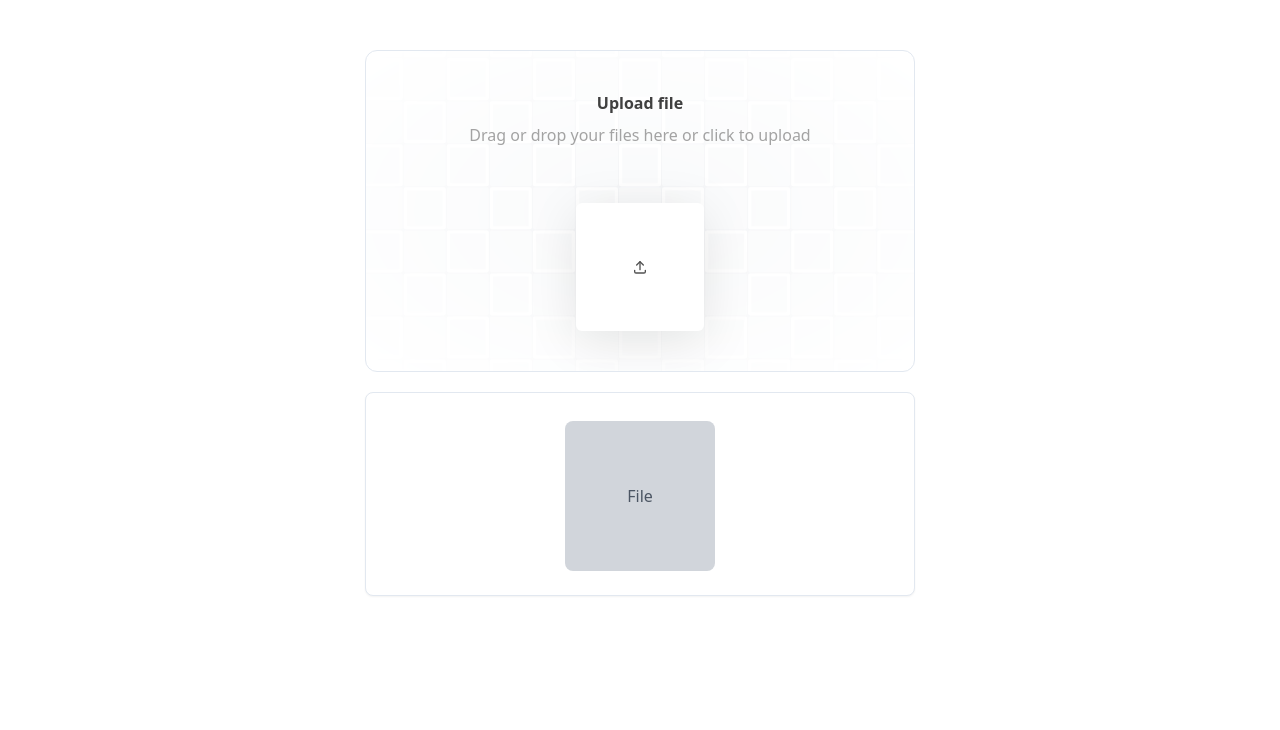
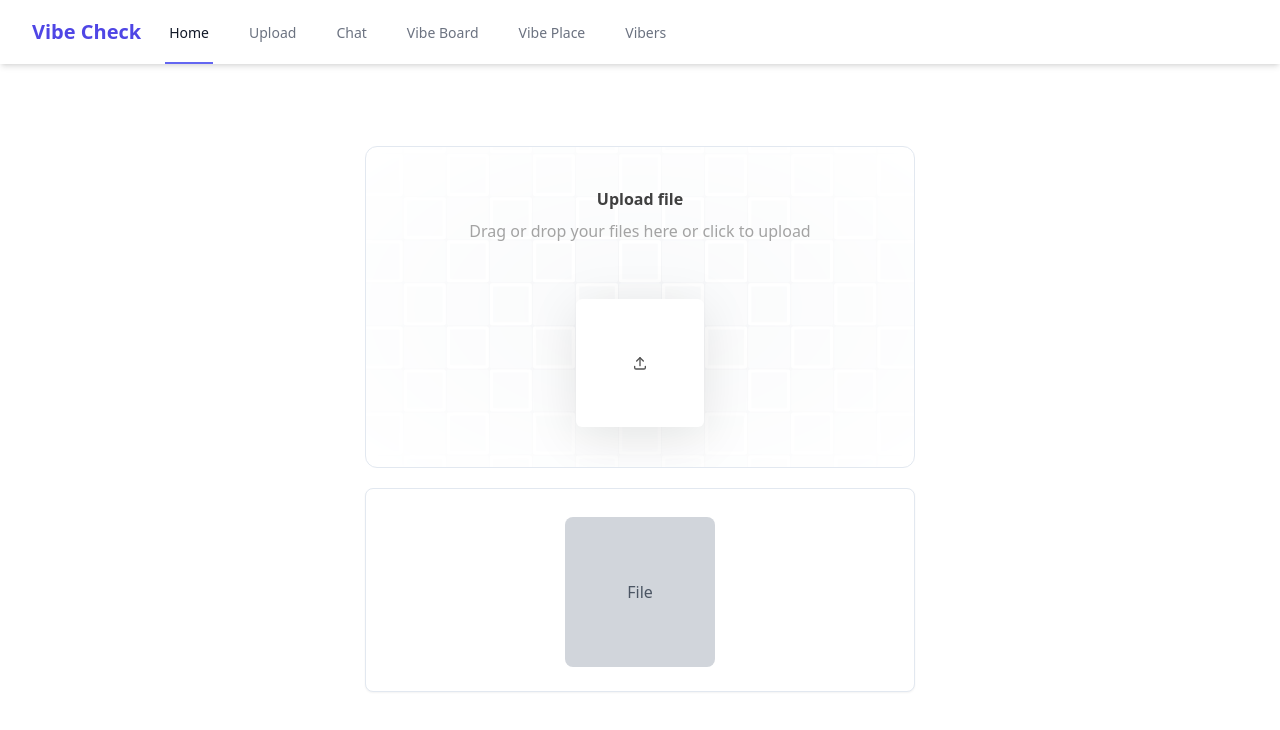
Before and after one commit to gulshanpr/vibe-check, a Next.js app: page /upload in a window 1280 px wide. Shown: the top 730 px of the page. Built offline with nearby package versions, Linux system fonts and the light colour scheme.

Commit message:
added imp changes

```diff
--- a/src/app/layout.tsx
+++ b/src/app/layout.tsx
@@ -2,6 +2,7 @@ import type { Metadata } from "next";
 import { Inter as FontSans } from "next/font/google"
 import "./globals.css";
 import { cn } from "@/lib/utils";
+import Navbar from "./navbar";
 
 const fontSans = FontSans({
   subsets: ["latin"],
@@ -23,7 +24,12 @@ export default function RootLayout({
       <body className={cn(
           "min-h-screen bg-background font-sans antialiased",
           fontSans.variable
-        )}>{children}</body>
+        )}>
+        <Navbar />
+        <main className="container mx-auto px-4 py-8">
+          {children}
+        </main>
+      </body>
     </html>
   );
 }
--- /dev/null
+++ b/src/app/navbar.tsx
@@ -0,0 +1,41 @@
+import Link from 'next/link'
+
+const Navbar = () => {
+  return (
+    <nav className="bg-white shadow-md">
+      <div className="max-w-7xl mx-auto px-4 sm:px-6 lg:px-8">
+        <div className="flex justify-between h-16">
+          <div className="flex">
+            <div className="flex-shrink-0 flex items-center">
+              <Link href="/" className="text-xl font-bold text-indigo-600">
+                Vibe Check
+              </Link>
+            </div>
+            <div className="hidden sm:ml-6 sm:flex sm:space-x-8">
+              <Link href="/home" className="border-indigo-500 text-gray-900 inline-flex items-center px-1 pt-1 border-b-2 text-sm font-medium">
+                Home
+              </Link>
+              <Link href="/upload" className="border-transparent text-gray-500 hover:border-gray-300 hover:text-gray-700 inline-flex items-center px-1 pt-1 border-b-2 text-sm font-medium">
+                Upload
+              </Link>
+              <Link href="/chat" className="border-transparent text-gray-500 hover:border-gray-300 hover:text-gray-700 inline-flex items-center px-1 pt-1 border-b-2 text-sm font-medium">
+                Chat
+              </Link>
+              <Link href="/vibe-board" className="border-transparent text-gray-500 hover:border-gray-300 hover:text-gray-700 inline-flex items-center px-1 pt-1 border-b-2 text-sm font-medium">
+                Vibe Board
+              </Link>
+              <Link href="/vibe-place" className="border-transparent text-gray-500 hover:border-gray-300 hover:text-gray-700 inline-flex items-center px-1 pt-1 border-b-2 text-sm font-medium">
+                Vibe Place
+              </Link>
+              <Link href="/vibers" className="border-transparent text-gray-500 hover:border-gray-300 hover:text-gray-700 inline-flex items-center px-1 pt-1 border-b-2 text-sm font-medium">
+                Vibers
+              </Link>
+            </div>
+          </div>
+        </div>
+      </div>
+    </nav>
+  )
+}
+
+export default Navbar
--- a/src/app/vibers/page.tsx
+++ b/src/app/vibers/page.tsx
@@ -2,7 +2,9 @@ import React from 'react'
 
 const page = () => {
   return (
-    <div>page</div>
+    <div
+    className='flex justify-center'
+    >This is a Vibers profile page</div>
   )
 }
 
```
